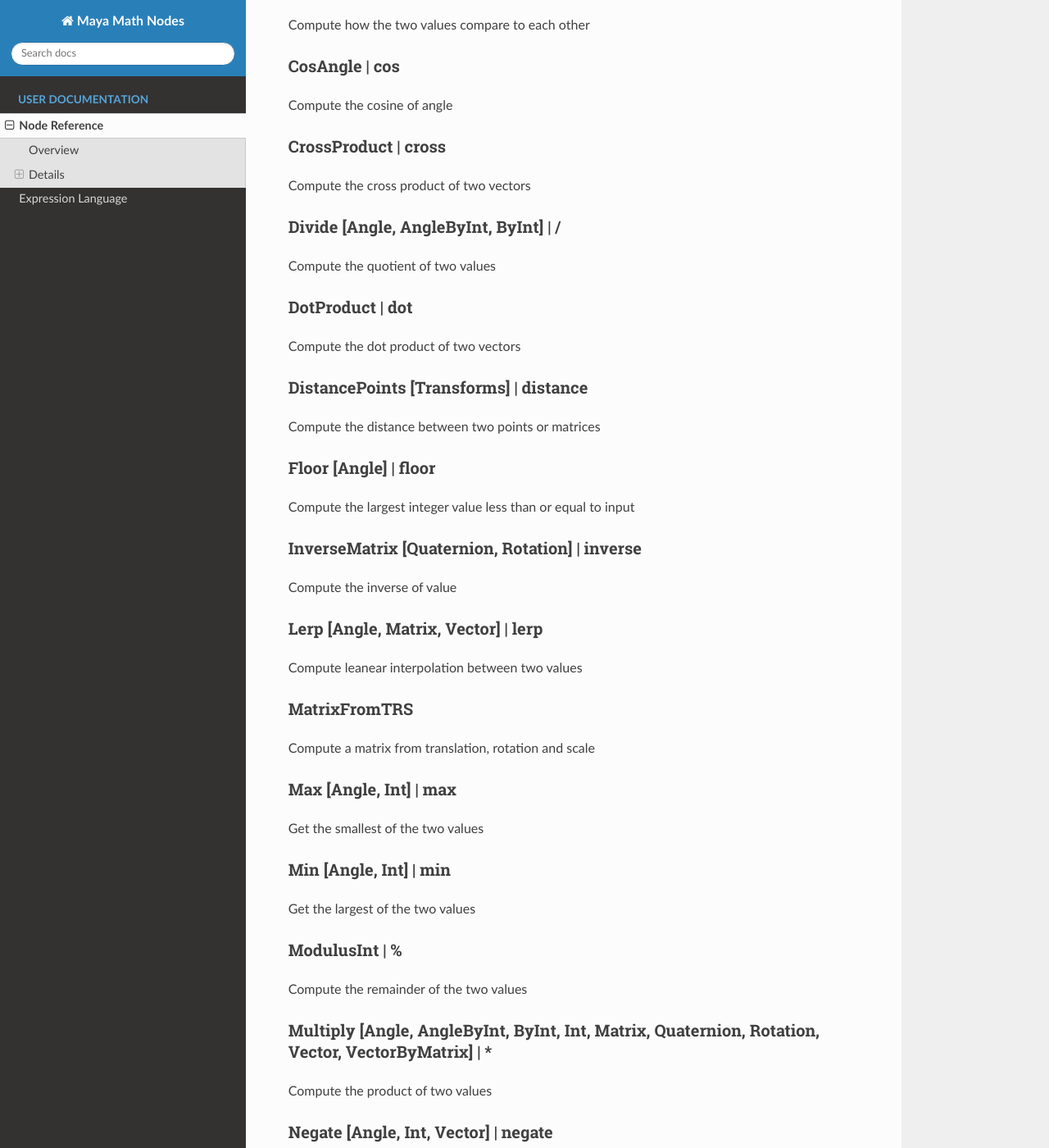
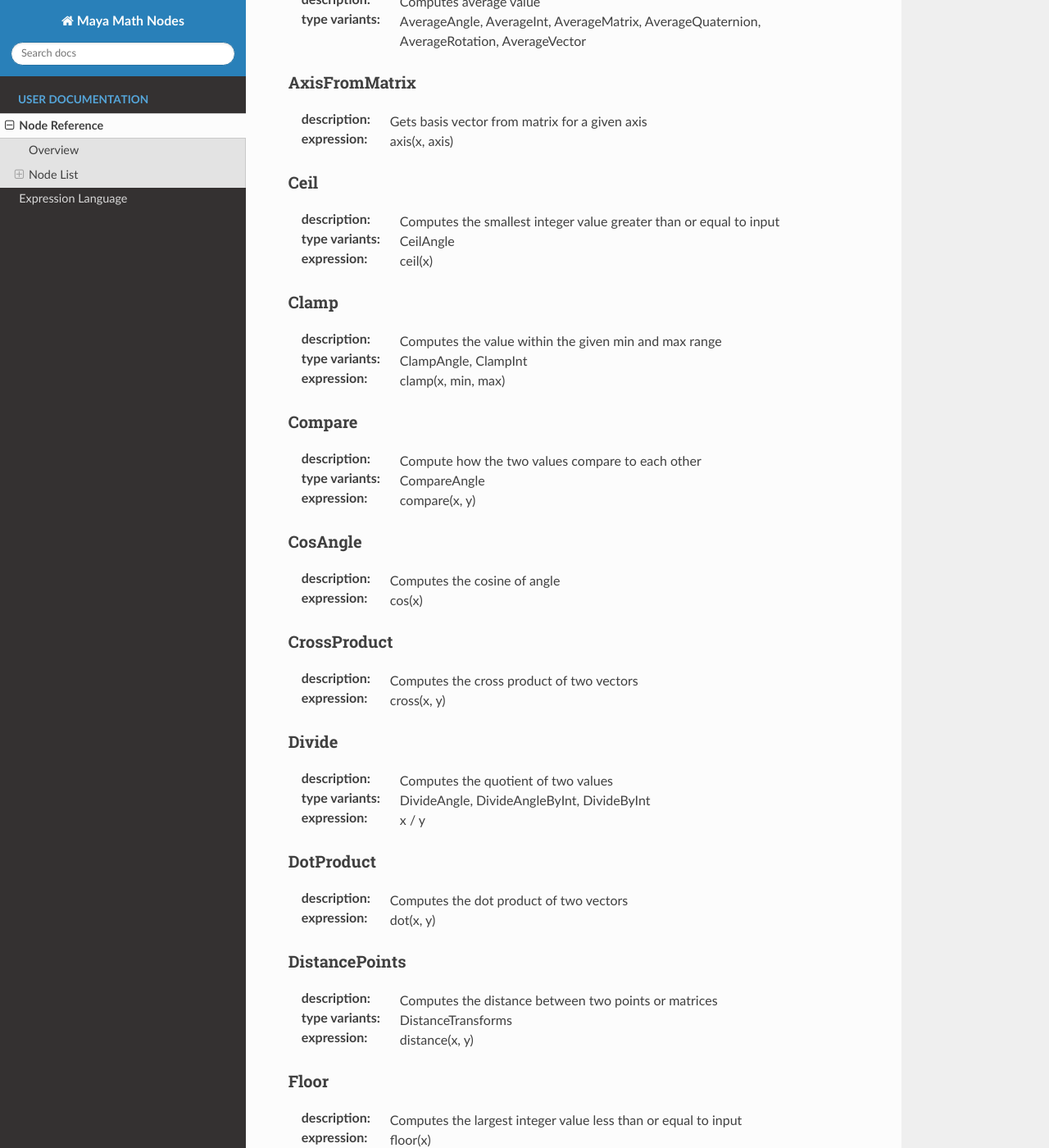
Before and after one commit to serguei-k/maya-math-nodes, a Sphinx documentation site: the page built from docs/source/nodeReference.rst, in a window 1280 px wide and 1400 px high, scrolled down 1945 px. Shown: the whole window at 82% size. Built offline with Sphinx 7.4.7 and the Read the Docs theme 2.0.0, drawn with Linux system fonts in a browser that asks for light colours; some of the changed text lies outside the part shown.

Commit message:
finished node ref docs

```diff
--- a/docs/source/expressionLanguage.rst
+++ b/docs/source/expressionLanguage.rst
@@ -53,6 +53,10 @@ attributes, therefore the :code:`clamp(arg1, arg2)` function will take two argum
 Likewise, array arguments are also supported with the following syntax: :code:`minelement([1, 2, 3])`.
 
 Output array arguments can also be index using the :code:`[]` operator.
+
+.. warning::
+   | Currently, some nodes do not have expression bindings!
+   | See :ref:`Node Reference <nodeReference>` section for details.
 
 .. note::
    Default and keyword arguments are currently not supported!
--- a/docs/source/nodeReference.rst
+++ b/docs/source/nodeReference.rst
@@ -28,172 +28,280 @@ The node library tries to adhere to the following set of rules when it comes to
 - for clarity other attribute names are allowed, ex: :code:`translation`, :code:`alpha`, :code:`axis`, :code:`min`
 
 
-Details
-*******
+Node List
+*********
 
-| **Format**:
-| Node Type Name [Type Variants,] | Expression Function Name
+Absolute
+--------
+:description: Computes absolute value
+:type variants: AbsoluteAngle, AbsoluteInt
+:expression: abs(x)
 
-Absolute [Angle, Int] | abs
----------------------------
-Compute absolute value
+Acos
+----
+:description: Computes arccosine
+:expression: acos(x)
 
-Acos | acos
------------
-Compute arccosine
+Add
+---
+:description: Computes sum of two values
+:type variants: AddAngle, AddInt, AddVector
+:expression: x + y
 
-Add [Angle, Int, Vector] | add
-------------------------------
-Compute sum of two values
+AndBool
+-------
+:description: Gets logical *and* of two values
+:type variants: AndInt
 
-AngleBetweenVectors | anglebetween
-----------------------------------
-Compute angle between two vectors
+AngleBetweenVectors
+-------------------
+:description: Computes angle between two vectors
+:expression: anglebetween(x, y)
 
-Asin | asin
------------
-Compute arcsine
+Asin
+----
+:description: Computes arcsine
+:expression: asin(x)
 
-Atan | atan
------------
-Compute arctangent
+Atan
+----
+:description: Computes arctangent
+:expression: atan(x)
 
-Atan2 | atan2
+Atan2
+-----
+:description: Computes arctangent of `x / y`
+:expression: atan(x, y)
+
+Average
+-------
+:description: Computes average value
+:type variants: AverageAngle, AverageInt, AverageMatrix, AverageQuaternion, AverageRotation, AverageVector
+
+AxisFromMatrix
+--------------
+:description: Gets basis vector from matrix for a given axis
+:expression: axis(x, axis)
+
+Ceil
+----
+:description: Computes the smallest integer value greater than or equal to input
+:type variants: CeilAngle
+:expression: ceil(x)
+
+Clamp
+-----
+:description: Computes the value within the given min and max range
+:type variants: ClampAngle, ClampInt
+:expression: clamp(x, min, max)
+
+Compare
+-------
+:description: Compute how the two values compare to each other
+:type variants: CompareAngle
+:expression: compare(x, y)
+
+CosAngle
+--------
+:description: Computes the cosine of angle
+:expression: cos(x)
+
+CrossProduct
+------------
+:description: Computes the cross product of two vectors
+:expression: cross(x, y)
+
+Divide
+------
+:description: Computes the quotient of two values
+:type variants: DivideAngle, DivideAngleByInt, DivideByInt
+:expression: x / y
+
+DotProduct
+----------
+:description: Computes the dot product of two vectors
+:expression: dot(x, y)
+
+DistancePoints
+--------------
+:description: Computes the distance between two points or matrices
+:type variants: DistanceTransforms
+:expression: distance(x, y)
+
+Floor
+-----
+:description: Computes the largest integer value less than or equal to input
+:expression: floor(x)
+
+InverseMatrix
 -------------
-Compute arctangent of `x / y`
+:description: Computes the inverse of value
+:type variants: InverseQuaternion, InverseRotation
+:expression: inverse(x)
 
-AxisFromMatrix | axis
----------------------
-Get basis vector from matrix for a given axis
-
-Ceil [Angle] | ceil
--------------------
-Compute the smallest integer value greater than or equal to input
-
-Clamp [Angle, Int] | clamp
---------------------------
-Compute the value within the given min and max range
-
-Compare [Angle] | compare
--------------------------
-Compute how the two values compare to each other
-
-CosAngle | cos
---------------
-Compute the cosine of angle
-
-CrossProduct | cross
---------------------
-Compute the cross product of two vectors
-
-Divide [Angle, AngleByInt, ByInt] | /
--------------------------------------
-Compute the quotient of two values
-
-DotProduct | dot
-----------------
-Compute the dot product of two vectors
-
-DistancePoints [Transforms] | distance
---------------------------------------
-Compute the distance between two points or matrices
-
-Floor [Angle] | floor
----------------------
-Compute the largest integer value less than or equal to input
-
-InverseMatrix [Quaternion, Rotation] | inverse
-----------------------------------------------
-Compute the inverse of value
-
-Lerp [Angle, Matrix, Vector] | lerp
------------------------------------
-Compute leanear interpolation between two values
+Lerp
+----
+:description: Computes linear interpolation between two values
+:type variants: LerpAngle, LerpMatrix, LerpVector
+:expression: lerp(x, y, alpha)
 
 MatrixFromTRS
 -------------
-Compute a matrix from translation, rotation and scale
+:description: Computes a matrix from translation, rotation and scale
 
-Max [Angle, Int] | max
-----------------------
-Get the smallest of the two values
+Max
+---
+:description: Gets the smallest of the two values
+:type variants: MaxAngle, MaxInt
+:expression: max(x, y)
 
-Min [Angle, Int] | min
-----------------------
-Get the largest of the two values
+MaxElement
+----------
+:description: Gets the largest value in array
+:type variants: MaxAngleElement, MaxIntElement
+:expression: maxelement(x, y)
 
-ModulusInt | %
---------------
-Compute the remainder of the two values
+Min
+---
+:description: Gets the largest of the two values
+:type variants: MaxAngle, MaxInt
+:expression: min(x, y)
 
-Multiply [Angle, AngleByInt, ByInt, Int, Matrix, Quaternion, Rotation, Vector, VectorByMatrix] | *
---------------------------------------------------------------------------------------------------
-Compute the product of two values
+MinElement
+----------
+:description: Gets the smallest value in array
+:type variants: MinAngleElement, MinIntElement
+:expression: minelement(x, y)
 
-Negate [Angle, Int, Vector] | negate
-------------------------------------
-Compute the negation of value
+ModulusInt
+----------
+:description: Computes the remainder of the two values
+:expression: x % y
 
-NormalizeVector | normalize
----------------------------
-Compute normalized vector
+Multiply
+--------
+:description: Computes the product of two values
+:type variants: MultiplyAngle, MultiplyAngleByInt, MultiplyByInt, MultiplyInt, MultiplyMatrix,
+   MultiplyQuaternion, MultiplyRotation, MultiplyVector, MultiplyVectorByMatrix
+:expression: x * y
 
-Power | power
--------------
-Compute the exponent
+Negate
+------
+:description: Computes the negation of value
+:type variants: NegateAngle, NegateInt, NegateVector
+:expression: negate(x)
 
-QuaternionFromMatrix [FromRotation] | quat
-------------------------------------------
-Get quatenrion from matrix or rotation
+NormalizeVector
+---------------
+:description: Computes normalized vector
+:expression: normalize(x)
 
-Round [Angle] | round
+NormalizeArray
+---------------
+:description: Normalize array of values
+:expression: normalizearray(x)
+
+NormalizeWeightsArray
 ---------------------
-Compute rounded value
+:description: Normalize array of weight values
 
-RotationFromMatrix [FromQuaternion] | rot
------------------------------------------
-Get rotation from matrix or quaternion
+OrBool
+-------
+:description: Gets logical *or* of two values
+:type variants: OrInt
+
+Power
+-----
+:description: Computes the value raised to power of the exponent
+:expression: power(x, exp)
+
+QuaternionFromMatrix
+--------------------
+:description: Gets quaternion from matrix or rotation
+:type variants: QuaternionFromRotation
+:expression: quat(x, rot_order)
+
+Round
+-----
+:description: Computes rounded value
+:type variants: RoundAngle
+:expression: round(x)
+
+RotationFromMatrix
+------------------
+:description: Gets rotation from matrix or quaternion
+:type variants: RotationFromQuaternion
+:expression: rot(x, rot_order)
 
 ScaleFromMatrix
 ---------------
-Get scale from matrix
+:description: Gets scale from matrix
 
-Select [Angle, Int, Matrix, Quaternion, Rotaiton, Vector] | select
-------------------------------------------------------------------
-Toggle selection
+Select
+------
+:description: Toggles output
+:type variants: SelectAngle, SelectInt, SelectMatrix, SelectQuaternion, SelectRotation,
+   SelectVector
+:expression: select(x, y, state)
 
-SinAngle | sin
---------------
-Compute sin of angle
+SelectArray
+-----------
+:description: Toggles array output
+:type variants: SelectAngleArray, SelectIntArray, SelectMatrixArray, SelectVectorArray
 
-SlerpQuaternion | slerp
------------------------
-Comptue slerp interpolation between two quaternions
+SinAngle
+--------
+:description: Computes sin of angle
+:expression: sin(x)
 
-Subtract [Angle, Int, Vector] | -
----------------------------------
-Compute the difference between two values
+SlerpQuaternion
+---------------
+:description: Comptues slerp interpolation between two quaternions
+:expression: slerp(x, y)
 
-TanAngle | tan
---------------
-Compute tangent of angle
+Subtract
+--------
+:description: Computes the difference between two values
+:type variants: SubtractAngle, SubtractInt, SubtractVector
+:expression: x - y
+
+Sum
+---
+:description: Computes the the sum of values
+:type variants: SumAngle, SumInt, SumVector
+
+TanAngle
+--------
+:description: Computes tangent of angle
+:expression: tan(x)
 
 TranslationFromMatrix
 ---------------------
-Get translation from matrix
+:description: Get translation from matrix
 
-TwistFromMatrix [FromRotaiton] | twist
---------------------------------------
-Compute twist around axis from matrix or rotation
+TwistFromMatrix
+---------------
+:description: Computes twist around axis from matrix or rotation
+:type variants: TwistFromRotaiton
+:expression: twist(x, axis, rot_order)
 
-VectorLength | length
----------------------
-Compute length of vector
+VectorLength
+------------
+:description: Computes length of vector
+:expression: length(x)
 
-VectorLengthSquared | lengthsquared
------------------------------------
-Compute squared length of vector
+VectorLengthSquared
+-------------------
+:description: Computes squared length of vector
+:expression: lengthsquared(x)
 
-.. warning::
-   This documentation is not completed, for the full list of nodes please see
-   `Plugin.cpp <https://github.com/serguei-k/maya-math-nodes/blob/master/src/Plugin.cpp>`_
+WeightedAverage
+---------------
+:description: Computes the weighted average value
+:type variants: WeightedAverageAngle, WeightedAverageInt, WeightedAverageMatrix, WeightedAverageQuaternion,
+   WeightedAverageRotation, WeightedAverageVector
+
+XorBool
+-------
+:description: Gets logical *xor* of two values
+:type variants: XorInt
```
